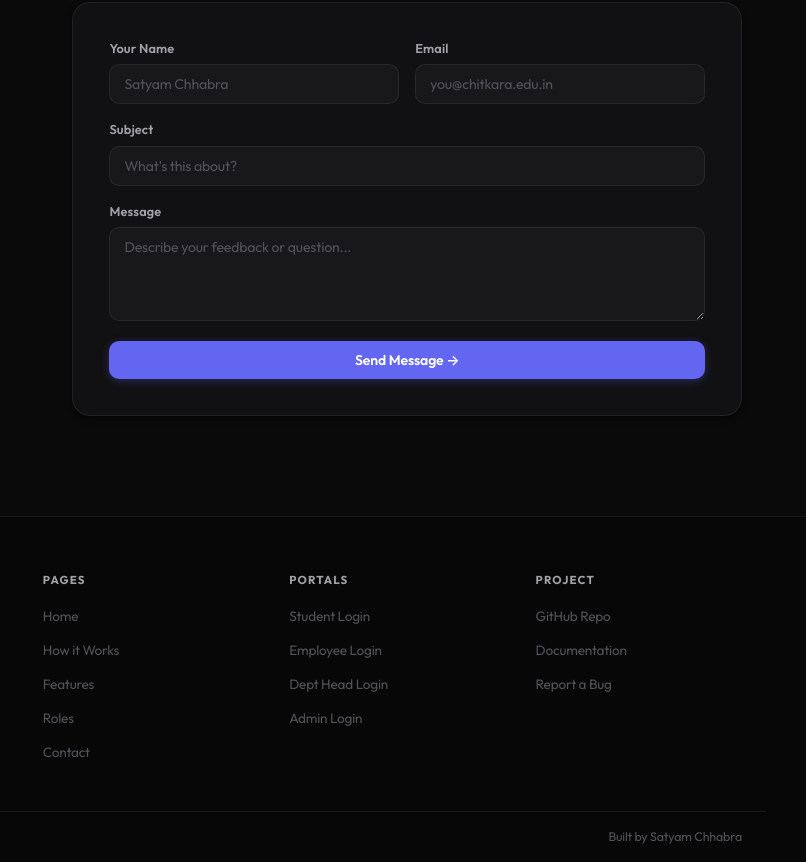
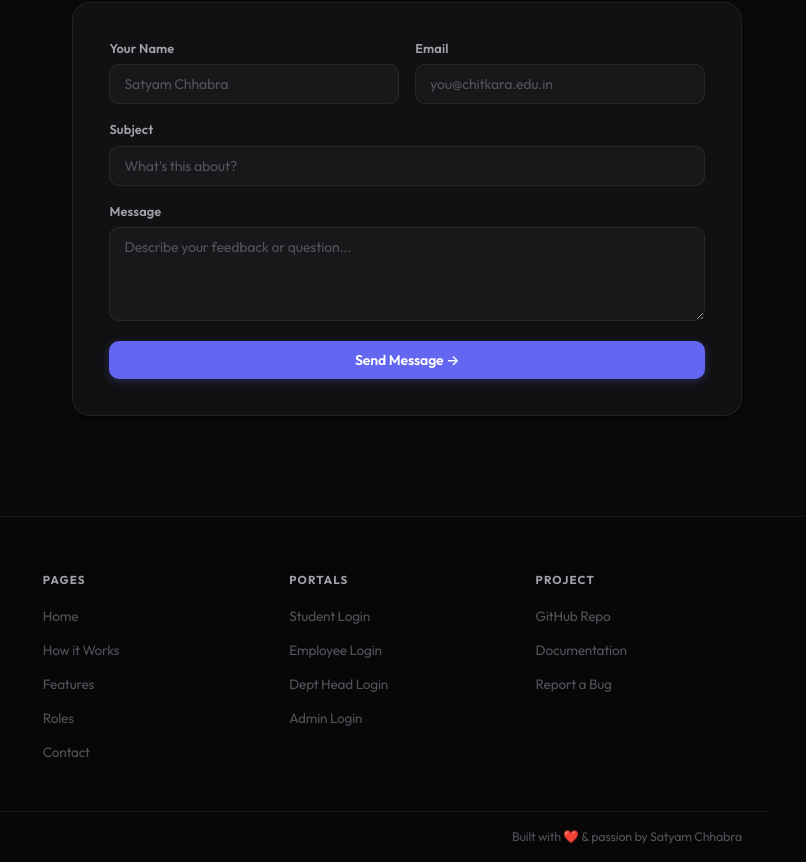
Before and after one commit to Satyam2006chh/CampusFix, a plain HTML site: page CE-2/frontend/index.html in a window 1280 px wide. Shown: the part 4468-5330 px from the top of the page, 474-1280 px from the left. Drawn offline with Linux system fonts and the light colour scheme.

Commit message:
updated footer with built with love credit

```diff
--- a/CE-2/frontend/index.html
+++ b/CE-2/frontend/index.html
@@ -857,7 +857,7 @@
     </div>
     <div class="footer-bottom-new">
       <span>© 2026 CampusFix — Dept. of Computer Science, Chitkara University</span>
-      <span>Built by Satyam Chhabra</span>
+      <span>Built with ❤️ &amp; passion by Satyam Chhabra</span>
     </div>
   </footer>
 
```
